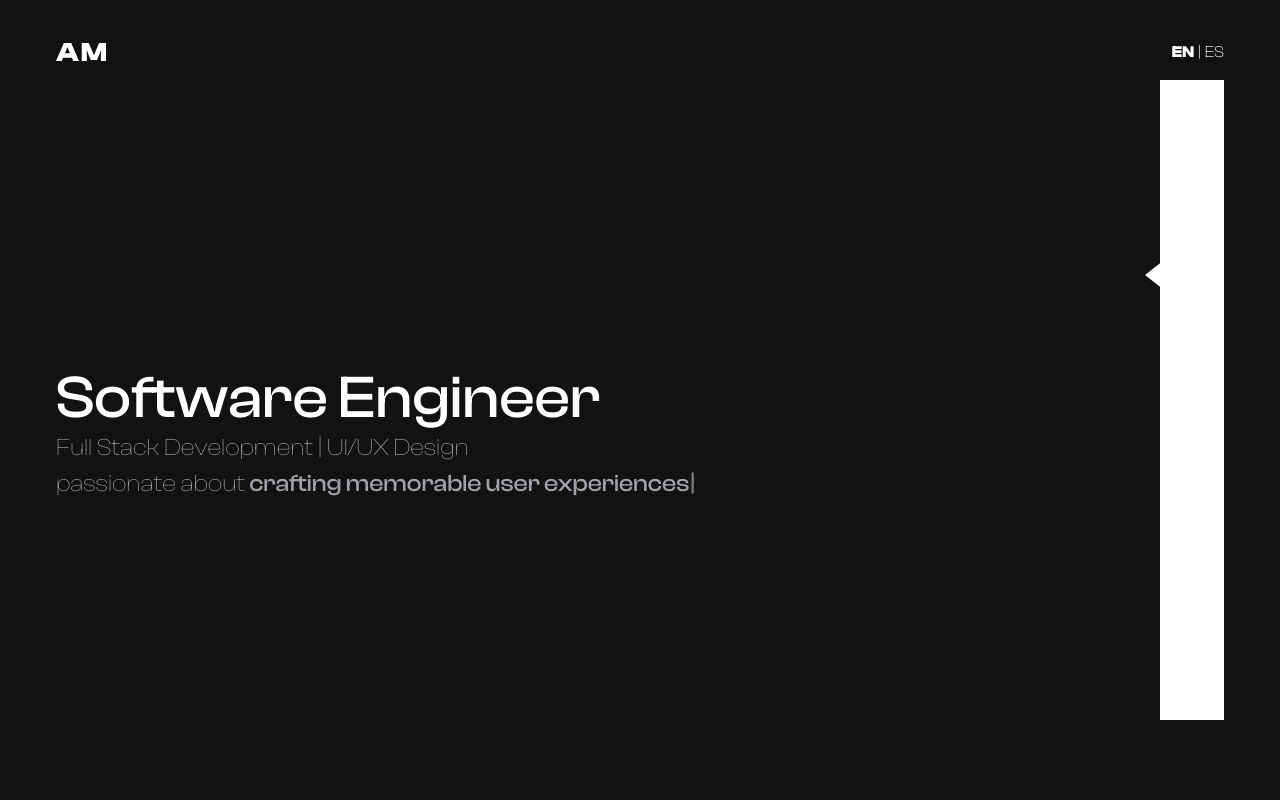
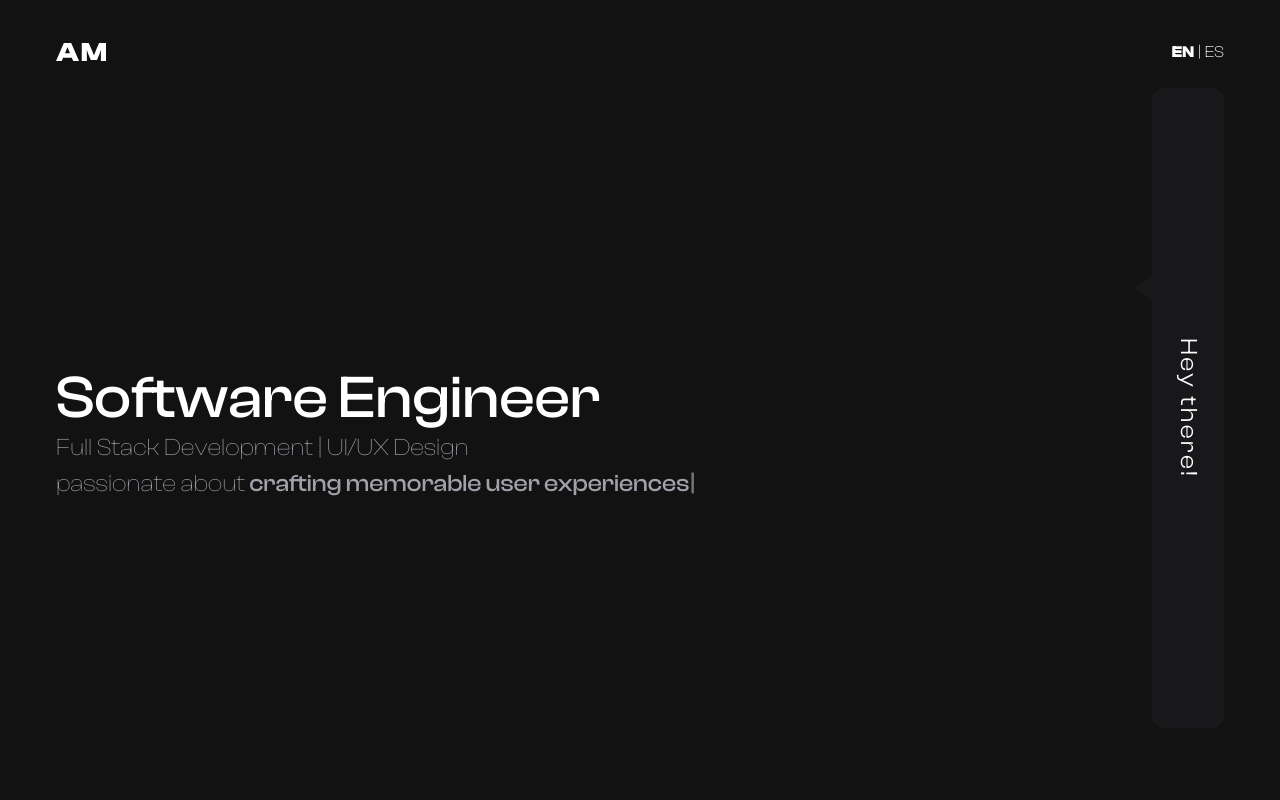
Before and after one commit to AlonsoMtzG/alonsomtz-portfolio, a Next.js app: page / in a window 1280 px wide. Shown: the top 800 px of the page. Built offline with nearby package versions, Linux system fonts and the light colour scheme.

Commit message:
update float element

```diff
--- a/app/page.js
+++ b/app/page.js
@@ -67,31 +67,47 @@ export default function Home() {
   return (
     <main className="font-satoshi px-14 h-screen relative">
       <div
+        className="rounded-xl bg-zinc-900"
         style={{
           position: "fixed",
-          top: "10vh",
+          top: "11vh",
+          display: "flex",
+          alignItems: "center",
+          justifyContent: "center",
           right: "3.5rem",
-          width: "4rem",
+          width: "4.5rem",
           height: "80vh",
-          background: "white",
           zIndex: 1000,
         }}
       >
         <div
+          className="absolute flex"
+          style={{
+            width: "80vh",
+            display: "flex",
+            justifyContent: "center",
+            transform: "rotate(90deg)",
+          }}
+        >
+          <span className="text-white text-2xl tracking-widest">
+            Hey there!
+          </span>
+        </div>
+        <div
           style={{
             position: "absolute",
             top: `${indicatorTop}vh`,
-            left: isAnimating ? "0px" : "-30px",
+            left: isAnimating ? "0px" : "-35px",
             transition: "left 0.3s ease-in-out",
           }}
         >
           <svg
-            width="50"
-            height="50"
+            width="60"
+            height="60"
             viewBox="0 0 15 15"
             xmlns="http://www.w3.org/2000/svg"
           >
-            <path d="M9 4L9 11L4.5 7.5L9 4Z" fill="white"></path>
+            <path d="M9 4L9 11L4.5 7.5L9 4Z" fill="#18181b"></path>
           </svg>
         </div>
       </div>
```
